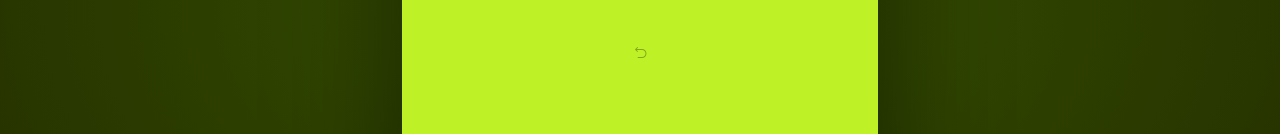
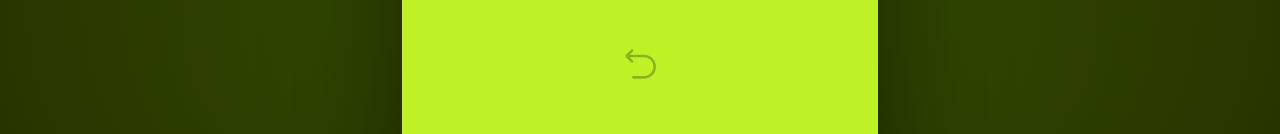
Before and after one commit to JakeJeongAiden/fancy-counter, a React (Vite) app in the folder @4.4.1/: page / in a window 1280 px wide. Shown: the part 389-523 px from the top of the page. Built offline with nearby package versions, Linux system fonts and the light colour scheme.

Commit message:
Fix reset icon size

```diff
--- a/@4.4.1/src/ResetButton.jsx
+++ b/@4.4.1/src/ResetButton.jsx
@@ -7,7 +7,7 @@ export default function ResetButton ({ setNumber }) {
 
   return (
     <button className='reset-btn' onClick={handleClick}>
-      <ResetIcon />
+      <ResetIcon className='reset-btn-icon' />
     </button>
   )
 }
```
